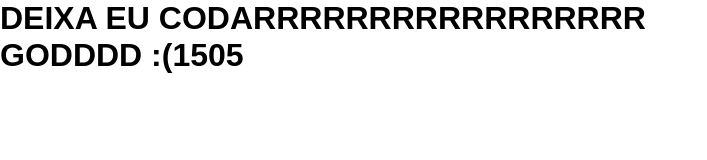
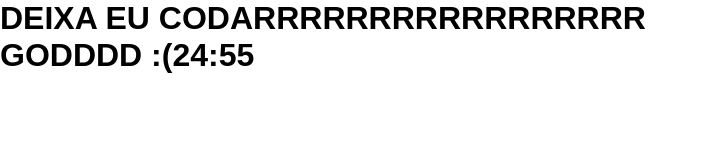
Before and after one commit to stherzada/pomodoro, a React (Vite) app: page / in a window 1280 px wide. Shown: the top 160 px of the page, without its empty margins (0-707 px from the left). Built offline with nearby package versions, Linux system fonts and the light colour scheme.

Commit message:
feat: Creating component PomodoroTimer.

```diff
--- a/src/components/PomodoroTimer.tsx
+++ b/src/components/PomodoroTimer.tsx
@@ -1,5 +1,6 @@
 import React from 'react';
 import { useInterval } from '../hooks/use-interval';
+import { secondsToTime } from '../utils/seconds-to-time';
 
 interface Props{
     defaultPomodoroTime: number;
@@ -10,14 +11,14 @@
     console.log(props.defaultPomodoroTime)
 
     useInterval(() => {
-        setMainTime(mainTime + 1)
+        setMainTime(mainTime - 1)
     }, 1000)
 
     console.log(mainTime)
     return <>
     <div>
         <h1>
-            {"GODDDD :("}{mainTime}
+            {"GODDDD :("}{secondsToTime(mainTime)}
         </h1>
     </div>
 
--- /dev/null
+++ b/src/utils/seconds-to-time.ts
@@ -0,0 +1,6 @@
+export function secondsToTime(seconds: number): string{
+    const zeroLeft = (n: number) => Math.floor(n).toString().padStart(2, '0');
+    const min = zeroLeft((seconds/60) % 60);
+    const sec = zeroLeft((seconds % 60) % 60);
+    return `${min}:${sec}`
+}
```
